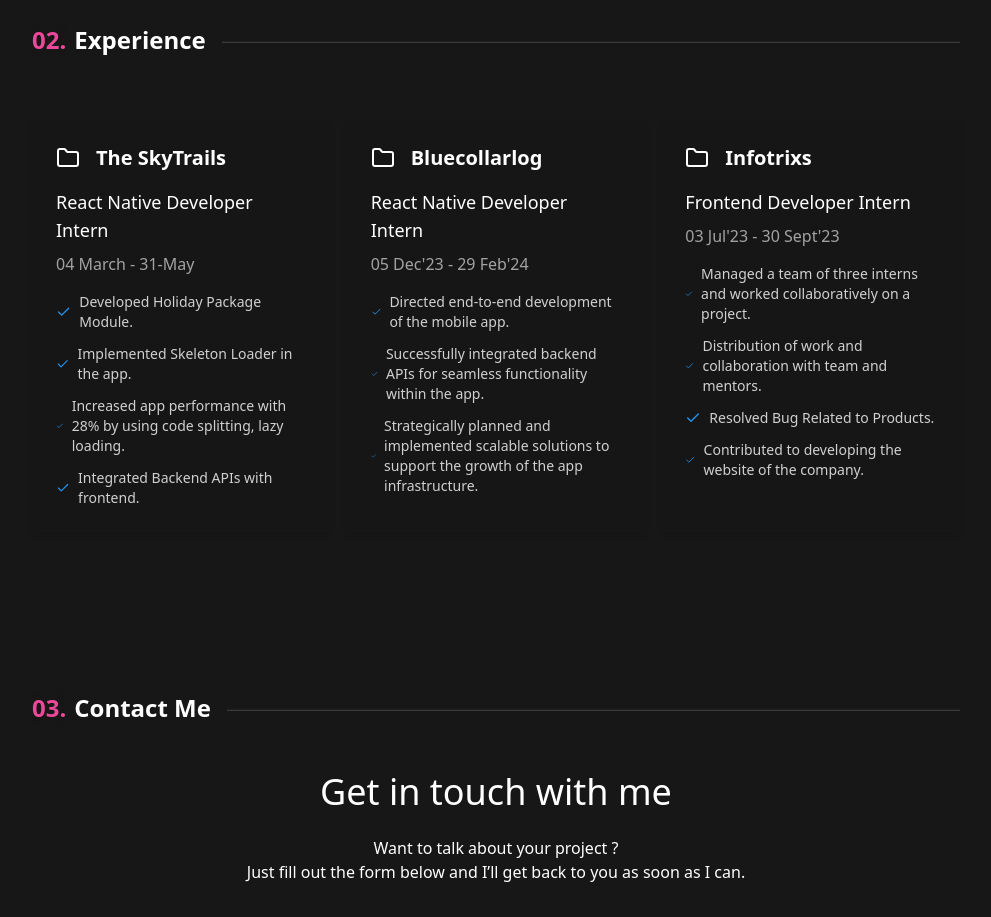
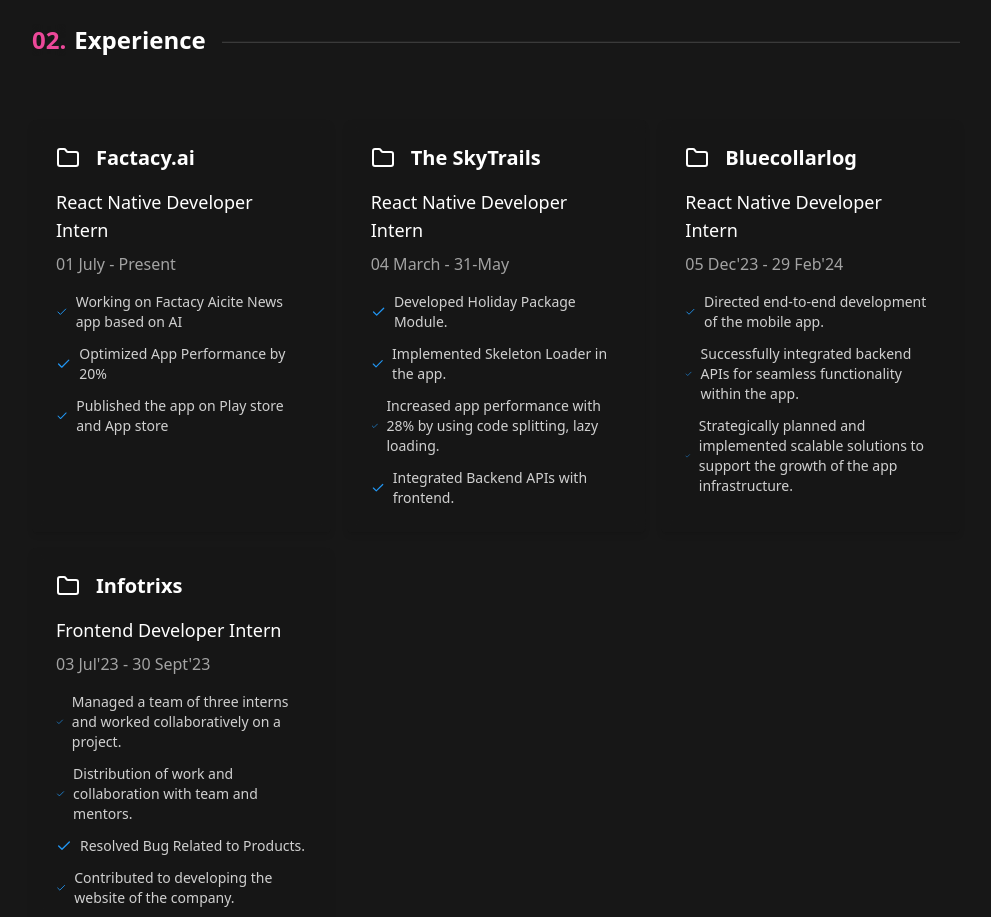
Before and after one commit to KunalPrajapati/PortfolioV3, a Next.js app: page / in a window 1280 px wide. Shown: the part 1780-2697 px from the top of the page, without its empty margins (144-1135 px from the left). Built offline with nearby package versions, Linux system fonts and the light colour scheme.

Commit message:
resume link and experience section updated

```diff
--- a/src/Components/About/About.tsx
+++ b/src/Components/About/About.tsx
@@ -40,7 +40,7 @@
                     <button
                         className="py-2 font-semibold text-white duration-500 bg-pink-600 border border-pink-600 rounded-md hover:text-pink-600 hover:border-pink-600 hover:bg-transparent text-main w-44"
                         onClick={() => {
-                            window.open('https://drive.google.com/file/d/1BUGfCNfYRGUf7u9ZMAJyUadd-eyX12nJ/view', '_blank');
+                            window.open('https://drive.google.com/file/d/1c5iM8aCm4WgPSbeyGfdDdoCWT_K9zOYh/view?usp=sharing', '_blank');
                         }}
                     >
                         Resume
--- a/src/Components/Experience/Experience.tsx
+++ b/src/Components/Experience/Experience.tsx
@@ -1,29 +1,37 @@
 import ExperienceCard from "../ExperienceCard";
 
 
-const title = "The SkyTrails";
+const title = "Factacy.ai";
 const position = "React Native Developer Intern";
-const date = "04 March - 31-May";
+const date = "01 July - Present";
 const tasks = [
+    'Working on Factacy Aicite News app based on AI',
+    'Optimized App Performance by 20%',
+    'Published the app on Play store and App store'
+];
+const title2 = "The SkyTrails";
+const position2 = "React Native Developer Intern";
+const date2 = "04 March - 31-May";
+const tasks2 = [
     'Developed Holiday Package Module.',
     'Implemented Skeleton Loader in the app.',
     'Increased app performance with 28% by using code splitting, lazy loading.',
     'Integrated Backend APIs with frontend.'
 ];
 
-const title2 = "Bluecollarlog";
-const position2 = "React Native Developer Intern";
-const date2 = "05 Dec'23 - 29 Feb'24";
-const tasks2 = [
+const title3 = "Bluecollarlog";
+const position3 = "React Native Developer Intern";
+const date3 = "05 Dec'23 - 29 Feb'24";
+const tasks3 = [
     'Directed end-to-end development of the mobile app.',
     'Successfully integrated backend APIs for seamless functionality within the app.',
     'Strategically planned and implemented scalable solutions to support the growth of the app infrastructure.'
 ];
 
-const title3 = "Infotrixs";
-const position3 = "Frontend Developer Intern";
-const date3 = "03 Jul'23 - 30 Sept'23";
-const tasks3 = [
+const title4 = "Infotrixs";
+const position4 = "Frontend Developer Intern";
+const date4 = "03 Jul'23 - 30 Sept'23";
+const tasks4 = [
     'Managed a team of three interns and worked collaboratively on a project.',
     'Distribution of work and collaboration with team and mentors.',
     'Resolved Bug Related to Products.',
@@ -42,6 +50,7 @@
                 <ExperienceCard title={title} position={position} date={date} tasks={tasks} />
                 <ExperienceCard title={title2} position={position2} date={date2} tasks={tasks2} />
                 <ExperienceCard title={title3} position={position3} date={date3} tasks={tasks3} />
+                <ExperienceCard title={title4} position={position4} date={date4} tasks={tasks4} />
             </div>
 
         </section>
```
